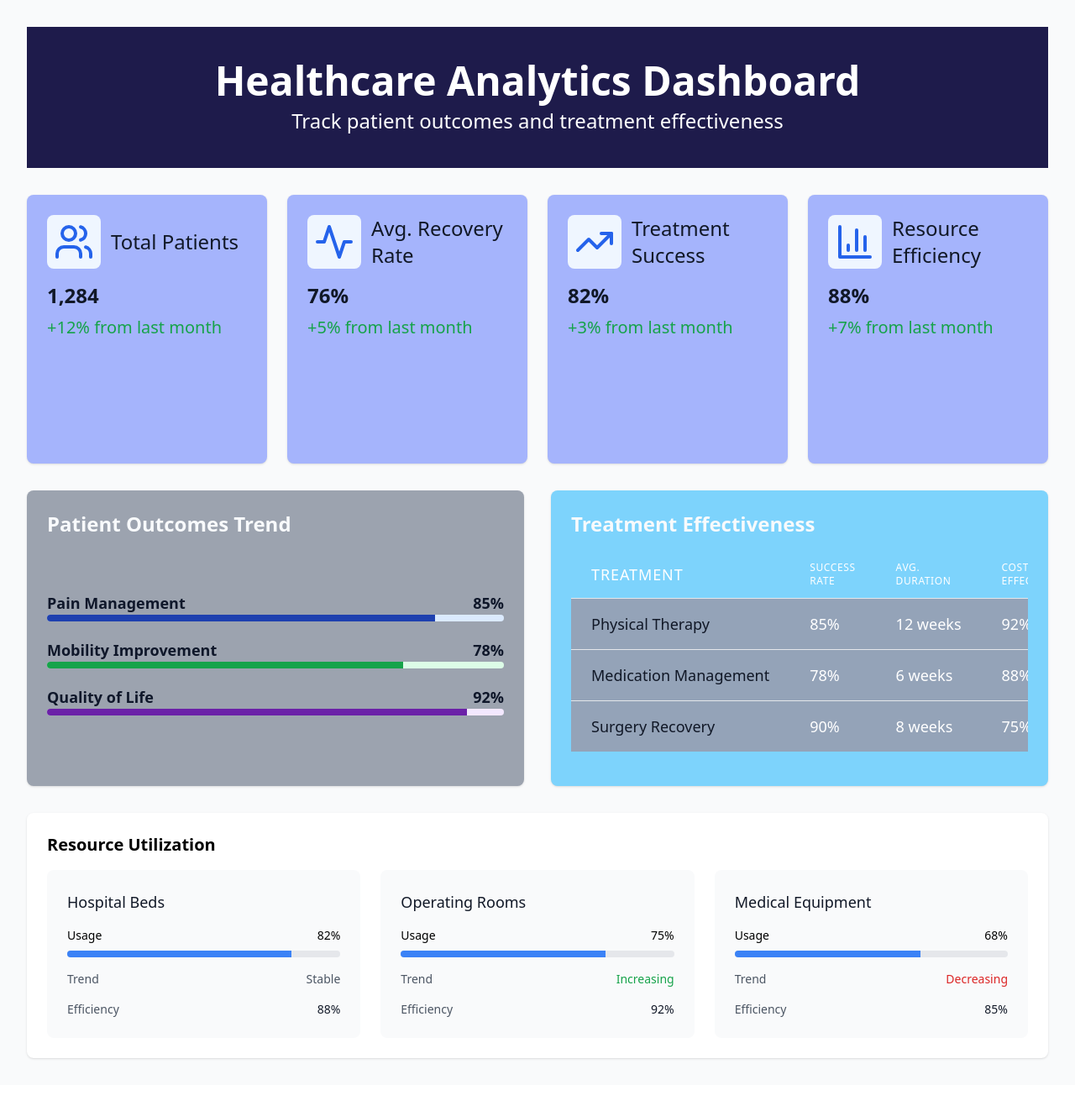
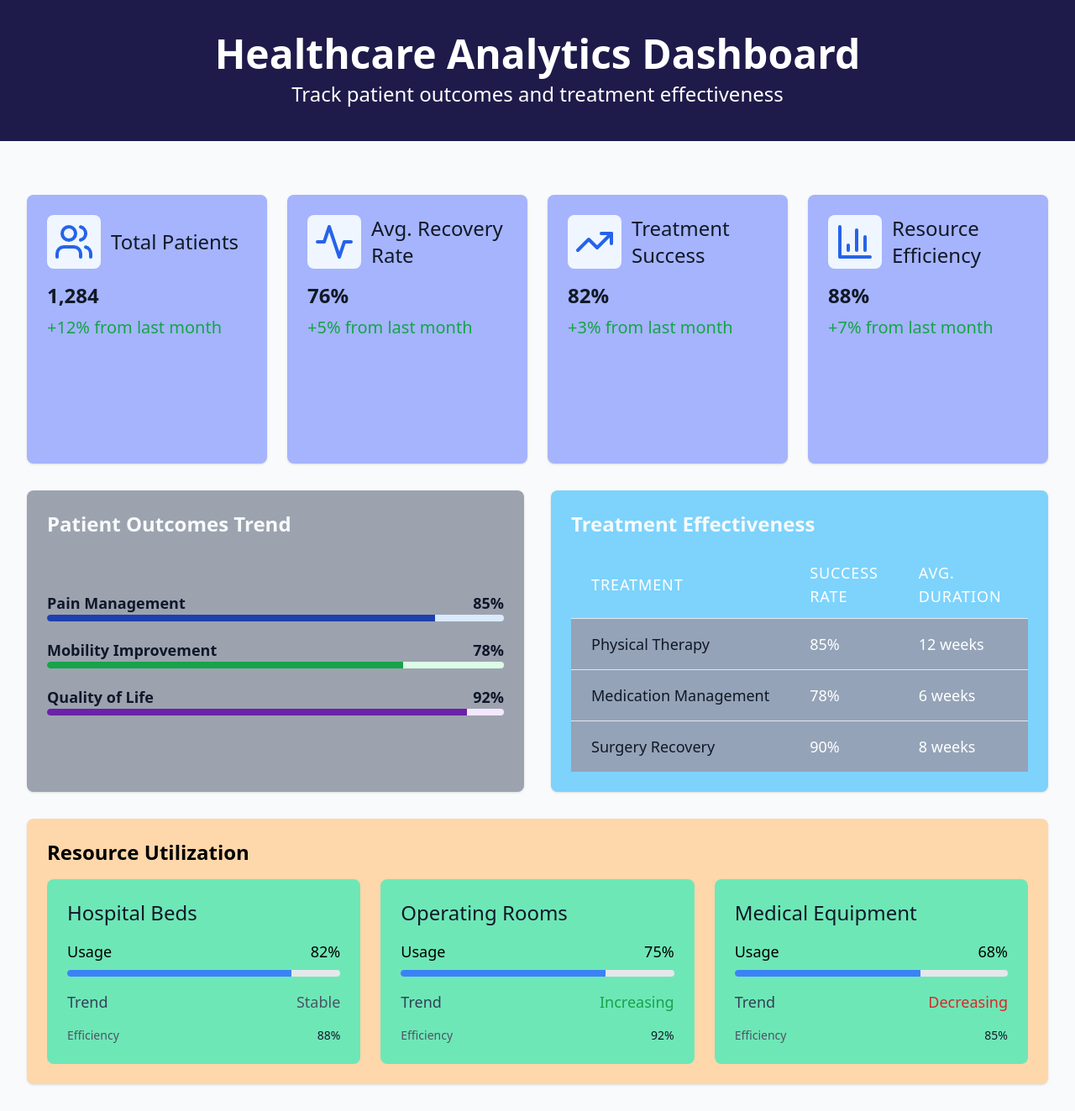
Before and after one commit to Vikasfw24-346/Hospital-dashboard-, a React (Vite) app: page / in a window 1280 px wide. Shown: the whole page at 84% size. Before the commit the page ends 1292 px from the top, so only its background shows below. Built offline with nearby package versions, Linux system fonts and the light colour scheme.

Commit message:
First commit

```diff
--- a/src/App.tsx
+++ b/src/App.tsx
@@ -1,9 +1,11 @@
 import React from 'react';
 import Dashboard from './components/Dashboard';
+import Navbar from './components/Navbar';
 
 function App() {
   return (
     <div className="min-h-screen bg-gray-50">
+      <Navbar/>
       <Dashboard />
     </div>
   );
--- a/src/components/Dashboard.tsx
+++ b/src/components/Dashboard.tsx
@@ -15,15 +15,15 @@ export default function Dashboard() {
 
   return (
     <div className="max-h-full max-w-full bg-gray-50">
-      <div className="max-w-7xl mx-auto px-4 sm:px-6 lg:px-8 py-8">
-        <div className="mb-8 min-h-32 bg-indigo-950 py-10">
+      <div className="max-w-full mx-auto px-4 sm:px-6 lg:px-8 py-8">
+        {/* <div className="mb-8 min-h-32 bg-indigo-950 py-10">
           <h1 className="text-5xl font-bold text-white text-center">Healthcare Analytics Dashboard</h1>
           <p className="mt-2 text-white text-center text-2xl">Track patient outcomes and treatment effectiveness</p>
-        </div>
+        </div> */}
 
         <div className="grid grid-cols-1 md:grid-cols-2 lg:grid-cols-4 gap-6 mb-8">
           {summaryMetrics.map((metric) => (
-            <MetricsCard key={metric.title} {...metric} />
+            <MetricsCard  key={metric.title} {...metric} />
           ))}
         </div>
 
@@ -38,8 +38,8 @@ export default function Dashboard() {
           </div>
         </div>
 
-        <div className="bg-white rounded-lg shadow p-6">
-          <h2 className="text-xl font-semibold mb-4">Resource Utilization</h2>
+        <div className="bg-orange-200 rounded-lg shadow p-6">
+          <h2 className="text-2xl font-semibold mb-4">Resource Utilization</h2>
           <UtilizationMetrics />
         </div>
       </div>
--- /dev/null
+++ b/src/components/Navbar.tsx
@@ -0,0 +1,14 @@
+import React from 'react'
+
+function Navbar() {
+  return (
+    <div>
+         <div className="mb-8 min-h-32 bg-indigo-950 py-10">
+          <h1 className="text-5xl font-bold text-white text-center">Healthcare Analytics Dashboard</h1>
+          <p className="mt-2 text-white text-center text-2xl">Track patient outcomes and treatment effectiveness</p>
+        </div>
+    </div>
+  )
+}
+
+export default Navbar
--- a/src/components/TreatmentEffectiveness.tsx
+++ b/src/components/TreatmentEffectiveness.tsx
@@ -14,9 +14,9 @@ export default function TreatmentEffectiveness() {
         <thead>
           <tr>
             <th className="px-6 py-3 text-left text-lg font-medium text-white uppercase tracking-wider">Treatment</th>
-            <th className="px-6 py-3 text-left text-xs font-medium text-white uppercase tracking-wider">Success Rate</th>
-            <th className="px-6 py-3 text-left text-xs font-medium text-white uppercase tracking-wider">Avg. Duration</th>
-            <th className="px-6 py-3 text-left text-xs font-medium text-white uppercase tracking-wider">Cost Effectiveness</th>
+            <th className="px-6 py-3 text-left text-lg font-medium text-white uppercase tracking-wider">Success Rate</th>
+            <th className="px-6 py-3 text-left text-lg font-medium text-white uppercase tracking-wider">Avg. Duration</th>
+            <th className="px-6 py-3 text-left text-lg font-medium text-white uppercase tracking-wider">Cost Effectiveness</th>
           </tr>
         </thead>
         <tbody className="bg-slate-400 divide-y divide-gray-200">
--- a/src/components/UtilizationMetrics.tsx
+++ b/src/components/UtilizationMetrics.tsx
@@ -19,11 +19,11 @@ export default function UtilizationMetrics() {
   return (
     <div className="grid grid-cols-1 md:grid-cols-3 gap-6">
       {metrics.map((metric) => (
-        <div key={metric.resource} className="bg-gray-50 rounded-lg p-6">
-          <h3 className="text-lg font-medium text-gray-900 mb-4">{metric.resource}</h3>
+        <div key={metric.resource} className="bg-emerald-300 rounded-lg p-6">
+          <h3 className="text-2xl font-medium text-gray-900 mb-4">{metric.resource}</h3>
           <div className="space-y-4">
             <div>
-              <div className="flex justify-between text-sm font-medium">
+              <div className="flex justify-between text-lg font-medium">
                 <span>Usage</span>
                 <span>{metric.usage}%</span>
               </div>
@@ -35,8 +35,8 @@ export default function UtilizationMetrics() {
               </div>
             </div>
             <div className="flex justify-between items-center">
-              <span className="text-sm text-gray-600">Trend</span>
-              <span className={`text-sm font-medium ${getTrendColor(metric.trend)}`}>
+              <span className="text-lg text-slate-700">Trend</span>
+              <span className={`text-lg font-medium ${getTrendColor(metric.trend)}`}>
                 {metric.trend.charAt(0).toUpperCase() + metric.trend.slice(1)}
               </span>
             </div>
```
